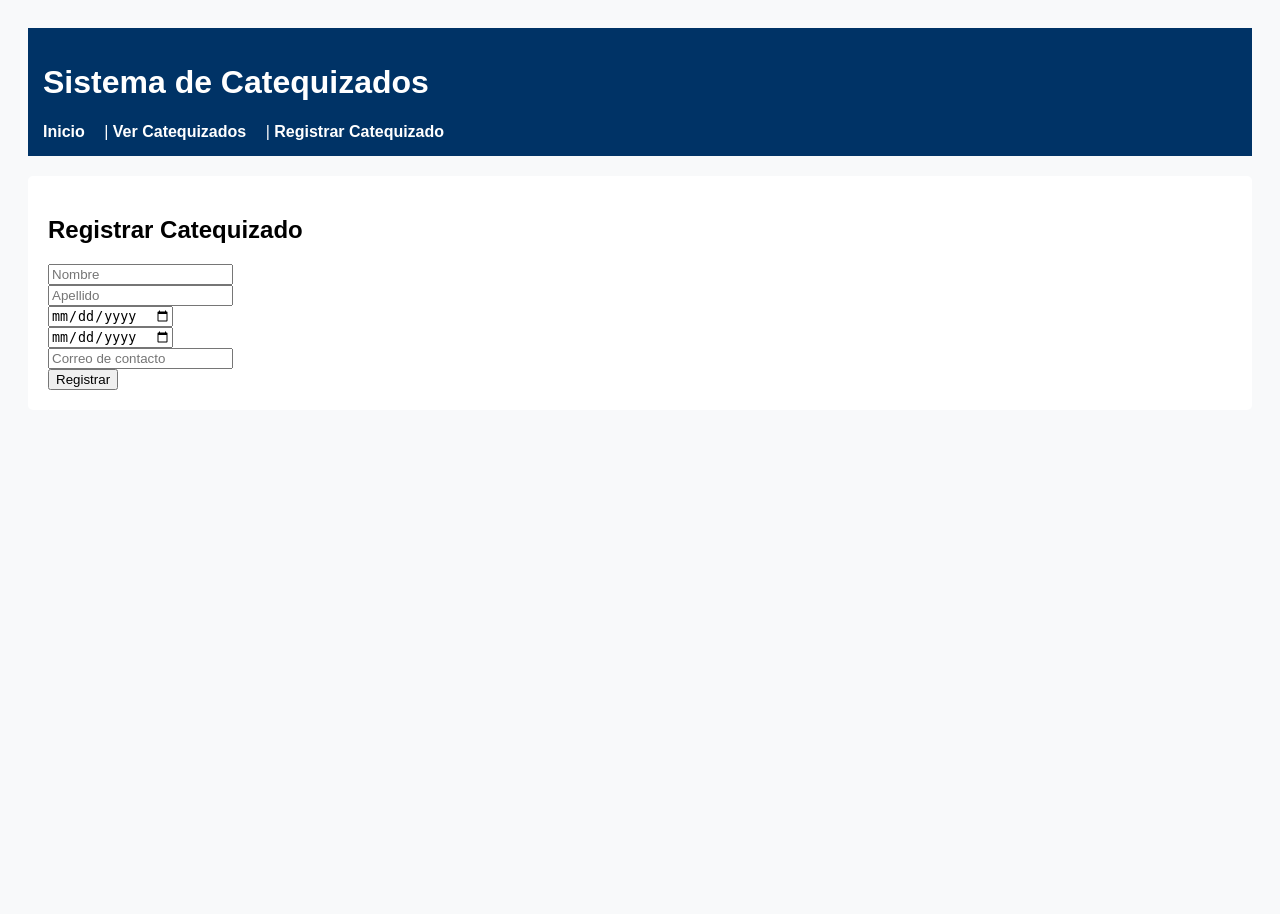
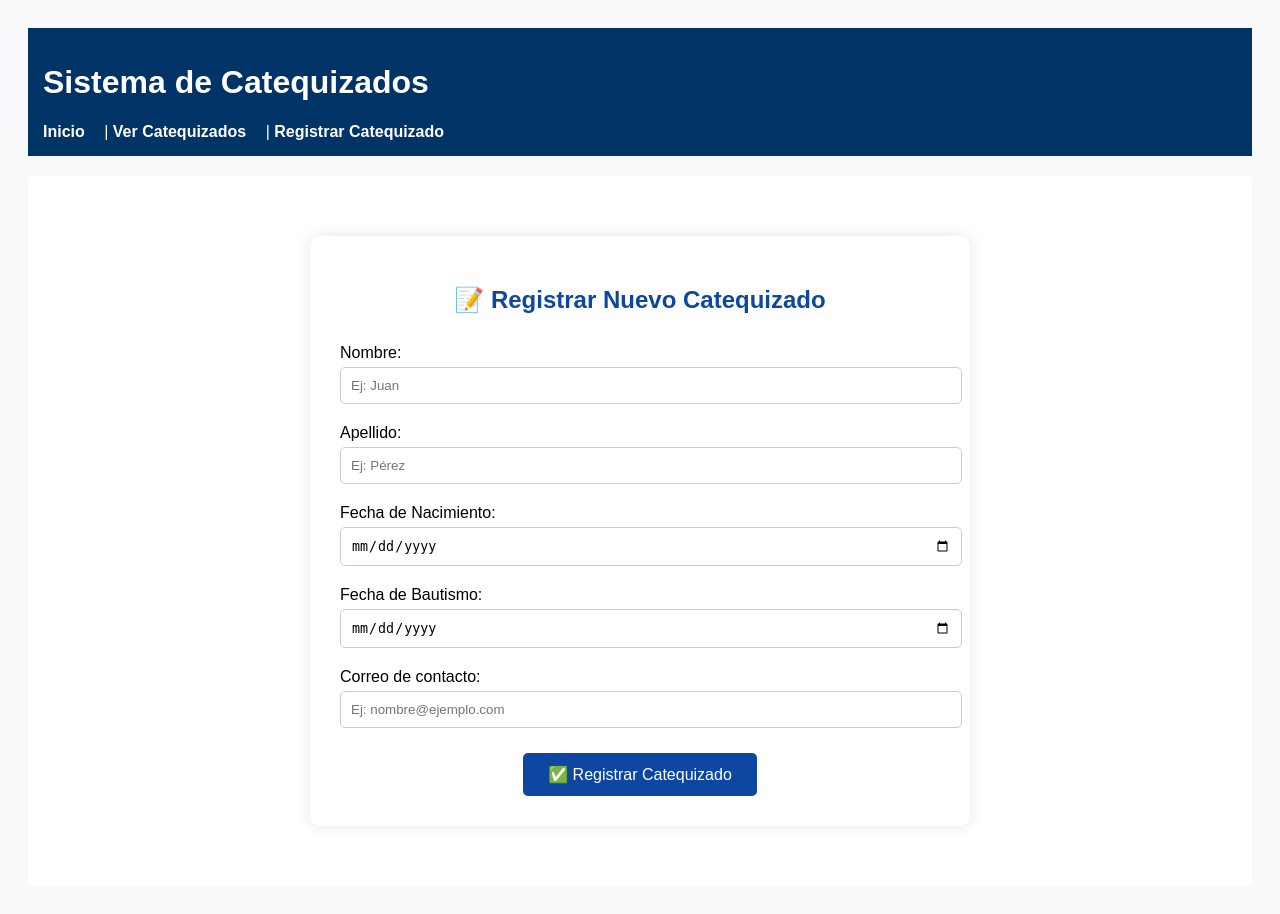
Before and after one commit to Mateos20013/parroquiasEclesiasticas, a Flask app: page /registrar in a window 1280 px wide. Before the commit the page ends 390 px from the top, so only its background shows below. Run offline with Flask 3, Linux system fonts and the light colour scheme.

Commit message:
Mejoras interfax

```diff
--- a/app.py
+++ b/app.py
@@ -13,21 +13,27 @@ conn = pyodbc.connect(
 )
 cursor = conn.cursor()
 
+# RUTA PRINCIPAL
 @app.route('/')
 def index():
     return render_template('index.html')
 
+# MOSTRAR TODOS LOS CATEQUIZADOS
 @app.route('/catequizados')
 def ver_catequizados():
-    cursor.execute("SELECT * FROM Catequizado")
+    cursor.execute("""
+        SELECT nombre, apellido, fecha_nacimiento, correo_contacto, fe_bautizmo, id_catequizando
+        FROM CATEQUIZADO
+    """)
     datos = cursor.fetchall()
     return render_template("ver_catequizados.html", catequizados=datos)
 
-# ✅ Solo UNA función con la ruta /registrar
+# FORMULARIO PARA REGISTRAR
 @app.route('/registrar')
 def registrar():
-    return render_template('formulario_catequizado.html')  # ← usa el nombre correcto
+    return render_template('formulario_catequizado.html')
 
+# PROCESAR REGISTRO
 @app.route('/registrar', methods=['POST'])
 def nuevo_catequizado():
     nombre = request.form['nombre']
@@ -37,17 +43,54 @@ def nuevo_catequizado():
     correo_contacto = request.form['correo_contacto']
 
     cursor.execute("""
-        INSERT INTO Catequizado (nombre, apellido, fecha_nacimiento, fe_bautizmo, correo_contacto)
+        INSERT INTO CATEQUIZADO (nombre, apellido, fecha_nacimiento, fe_bautizmo, correo_contacto)
         VALUES (?, ?, ?, ?, ?)
     """, (nombre, apellido, fecha_nacimiento, fe_bautizmo, correo_contacto))
     conn.commit()
 
     return redirect('/catequizados')
 
-# ✅ Ruta adicional: /nuevo redirige a /registrar
+# REDIRECCIÓN OPCIONAL
 @app.route('/nuevo')
 def redireccionar_a_formulario():
     return redirect('/registrar')
 
+# ELIMINAR CATEQUIZADO
+@app.route('/eliminar/<int:id>')
+def eliminar_catequizado(id):
+    # Verifica si tiene inscripciones relacionadas
+    cursor.execute("SELECT COUNT(*) FROM INSCRIPCION WHERE id_catequizando = ?", (id,))
+    conteo = cursor.fetchone()[0]
+
+    if conteo > 0:
+        return "<h3 style='color:red;'> No se puede eliminar: este catequizado tiene inscripciones asociadas.</h3><a href='/catequizados'>Volver</a>"
+
+    cursor.execute("DELETE FROM CATEQUIZADO WHERE id_catequizando = ?", (id,))
+    conn.commit()
+    return redirect('/catequizados')
+
+# EDITAR CATEQUIZADO
+@app.route('/editar/<int:id>', methods=['GET', 'POST'])
+def editar_catequizado(id):
+    if request.method == 'POST':
+        nombre = request.form['nombre']
+        apellido = request.form['apellido']
+        fecha_nacimiento = request.form['fecha_nacimiento']
+        fe_bautizmo = request.form['fe_bautizmo']
+        correo_contacto = request.form['correo_contacto']
+
+        cursor.execute("""
+            UPDATE CATEQUIZADO
+            SET nombre = ?, apellido = ?, fecha_nacimiento = ?, fe_bautizmo = ?, correo_contacto = ?
+            WHERE id_catequizando = ?
+        """, (nombre, apellido, fecha_nacimiento, fe_bautizmo, correo_contacto, id))
+        conn.commit()
+        return redirect('/catequizados')
+
+    cursor.execute("SELECT * FROM CATEQUIZADO WHERE id_catequizando = ?", (id,))
+    catequizado = cursor.fetchone()
+    return render_template('editar_catequizado.html', c=catequizado)
+
+# INICIO DE FLASK
 if __name__ == '__main__':
     app.run(debug=True)
--- a/templates/formulario_catequizado.html
+++ b/templates/formulario_catequizado.html
@@ -1,13 +1,35 @@
 {% extends 'base.html' %}
 {% block content %}
-<h2>Registrar Catequizado</h2>
-<form action="/registrar" method="POST">
-    <input type="text" name="nombre" placeholder="Nombre" required><br>
-    <input type="text" name="apellido" placeholder="Apellido" required><br>
-    <input type="date" name="fecha_nacimiento" placeholder="Fecha de nacimiento" required><br>
-    <input type="date" name="fe_bautizmo" placeholder="Fecha de bautismo" required><br>
-    <input type="email" name="correo_contacto" placeholder="Correo de contacto" required><br>
-    <button type="submit">Registrar</button>
-</form>
-
+<div style="max-width: 600px; margin: 40px auto; background: #fff; padding: 30px; border-radius: 10px; box-shadow: 0 0 15px rgba(0,0,0,0.1);">
+    <h2 style="text-align: center; color: #0d47a1; margin-bottom: 30px;">
+        📝 Registrar Nuevo Catequizado
+    </h2>
+    <form action="/registrar" method="post">
+        <div style="margin-bottom: 20px;">
+            <label for="nombre" style="display: block; margin-bottom: 5px;">Nombre:</label>
+            <input type="text" name="nombre" id="nombre" class="form-control" placeholder="Ej: Juan" required style="width: 100%; padding: 10px; border-radius: 5px; border: 1px solid #ccc;">
+        </div>
+        <div style="margin-bottom: 20px;">
+            <label for="apellido" style="display: block; margin-bottom: 5px;">Apellido:</label>
+            <input type="text" name="apellido" id="apellido" class="form-control" placeholder="Ej: Pérez" required style="width: 100%; padding: 10px; border-radius: 5px; border: 1px solid #ccc;">
+        </div>
+        <div style="margin-bottom: 20px;">
+            <label for="fecha_nacimiento" style="display: block; margin-bottom: 5px;">Fecha de Nacimiento:</label>
+            <input type="date" name="fecha_nacimiento" id="fecha_nacimiento" class="form-control" required style="width: 100%; padding: 10px; border-radius: 5px; border: 1px solid #ccc;">
+        </div>
+        <div style="margin-bottom: 20px;">
+            <label for="fe_bautizmo" style="display: block; margin-bottom: 5px;">Fecha de Bautismo:</label>
+            <input type="date" name="fe_bautizmo" id="fe_bautizmo" class="form-control" style="width: 100%; padding: 10px; border-radius: 5px; border: 1px solid #ccc;">
+        </div>
+        <div style="margin-bottom: 25px;">
+            <label for="correo_contacto" style="display: block; margin-bottom: 5px;">Correo de contacto:</label>
+            <input type="email" name="correo_contacto" id="correo_contacto" class="form-control" placeholder="Ej: nombre@ejemplo.com" required style="width: 100%; padding: 10px; border-radius: 5px; border: 1px solid #ccc;">
+        </div>
+        <div style="text-align: center;">
+            <button type="submit" style="padding: 12px 25px; background-color: #0d47a1; color: white; border: none; border-radius: 5px; font-size: 16px; cursor: pointer;">
+                ✅ Registrar Catequizado
+            </button>
+        </div>
+    </form>
+</div>
 {% endblock %}
```
Also changed, not shown: templates/editar_catequizado.html (added, +23 -0 lines), templates/index.html (+23 -3 lines), templates/ver_catequizados.html (+11 -2 lines).
